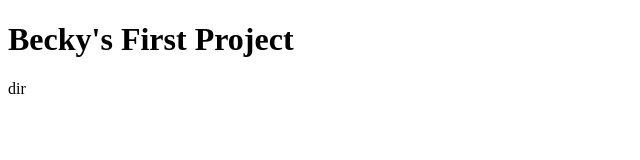
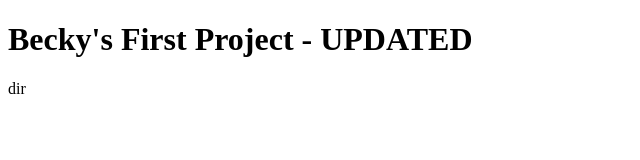
Before and after one commit to beckwanderer/firstproject, a plain HTML site: page index.html in a window 1280 px wide. Shown: the whole page, without its empty margins (0-640 px from the left). Drawn offline with Linux system fonts and the light colour scheme.

Commit message:
Updated h1

```diff
--- a/index.html
+++ b/index.html
@@ -8,7 +8,7 @@
 </head>
 <body>
 
-    <h1>Becky's First Project</h1>
+    <h1>Becky's First Project - UPDATED</h1>
 
     dir
     <div class="container">
```
